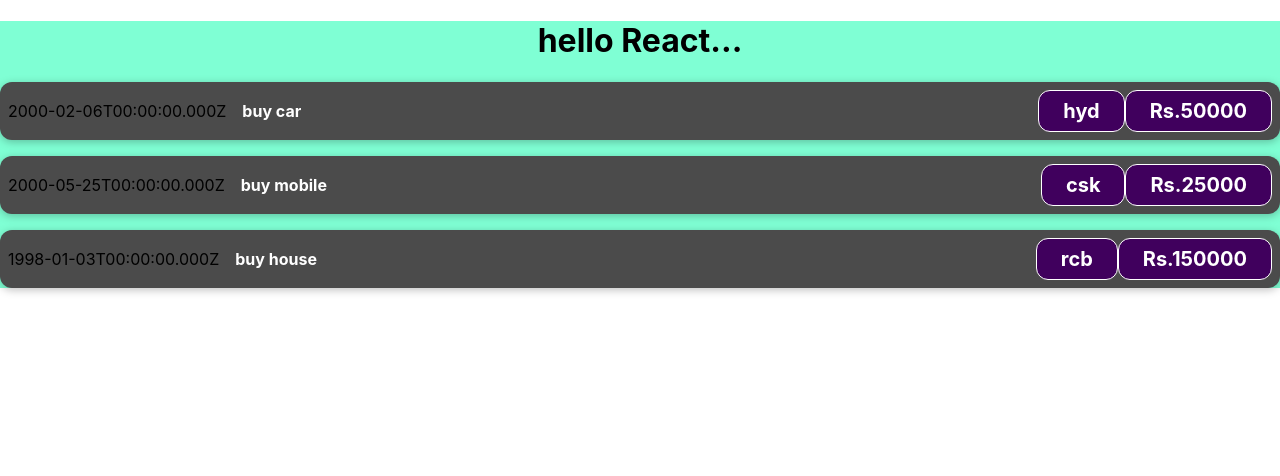
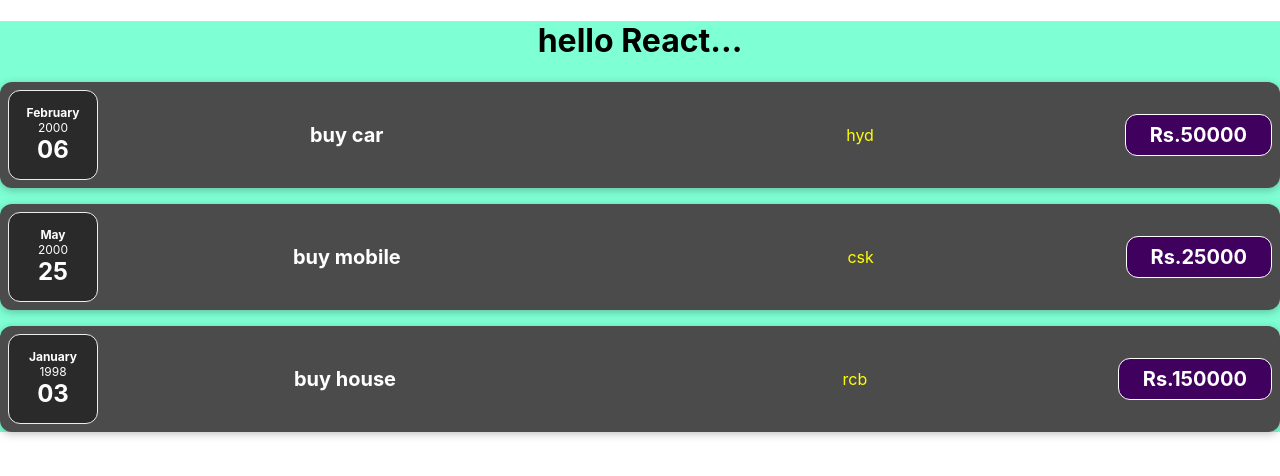
Before and after one commit to BadriVamsiKrish/vamsi-react-app, a React (Create React App) app: page / in a window 1280 px wide. Shown: the top 476 px of the page. Built offline with nearby package versions, Linux system fonts and the light colour scheme.

Commit message:
react module 1 task 10/12

```diff
--- /dev/null
+++ b/src/component/ExpenceDate.css
@@ -0,0 +1,26 @@
+.expense-date {
+  display: flex;
+  flex-direction: column;
+  width: 5.5rem;
+  height: 5.5rem;
+  border: 1px solid #ececec;
+  background-color: #2a2a2a;
+  color: white;
+  border-radius: 12px;
+  align-items: center;
+  justify-content: center;
+}
+
+.expense-date__month {
+  font-size: 0.75rem;
+  font-weight: bold;
+}
+
+.expense-date__year {
+  font-size: 0.75rem;
+}
+
+.expense-date__day {
+  font-size: 1.5rem;
+  font-weight: bold;
+}
--- /dev/null
+++ b/src/component/ExpenceDate.js
@@ -0,0 +1,16 @@
+import './ExpenceDate.css';
+function ExpenceDate(props) {
+  const month=props.date.toLocaleString('en-US',{month:'long'});
+  const day=props.date.toLocaleString('en-US',{day:'2-digit'});
+  const year=props.date.getFullYear();
+
+  return(
+    <div className='expense-date'>
+      <div className='expense-date__month'>{month}</div>
+      <div className='expense-date__year'>{year}</div>
+      <div className='expense-date__day'>{day}</div>
+    </div>
+  );
+
+}
+export default ExpenceDate;
--- a/src/component/ExpenceItem.css
+++ b/src/component/ExpenceItem.css
@@ -37,6 +37,14 @@
   border-radius: 12px;
 }
 
+.expense-item__location {
+  color: #3a3a3a;
+  font-size: 1rem;
+  flex: 1;
+  margin: 0 1rem;
+  color:yellow;
+}
+
 @media (min-width: 580px) {
   .expense-item__description {
     flex-direction: row;
--- a/src/component/ExpenceItem.js
+++ b/src/component/ExpenceItem.js
@@ -1,11 +1,14 @@
 import './ExpenceItem.css';
+import ExpenceDate from './ExpenceDate';
 function ExpenceItem(props) {
 
   return(
     <div className='expense-item'>
-      <div>{props.date.toISOString()}</div>
-      <h2 className='expense-item__description'>{props.title}</h2>
-      <div className='expense-item__price'>{props.location}</div>
+      <ExpenceDate date={props.date}></ExpenceDate>
+      <div className='expense-item__description'>
+        <h2>{props.title}</h2>
+      </div>
+      <div className='expense-item__location'>{props.location}</div>
       <div className='expense-item__price'>Rs.{props.amount}</div>
     </div>
   );
```
